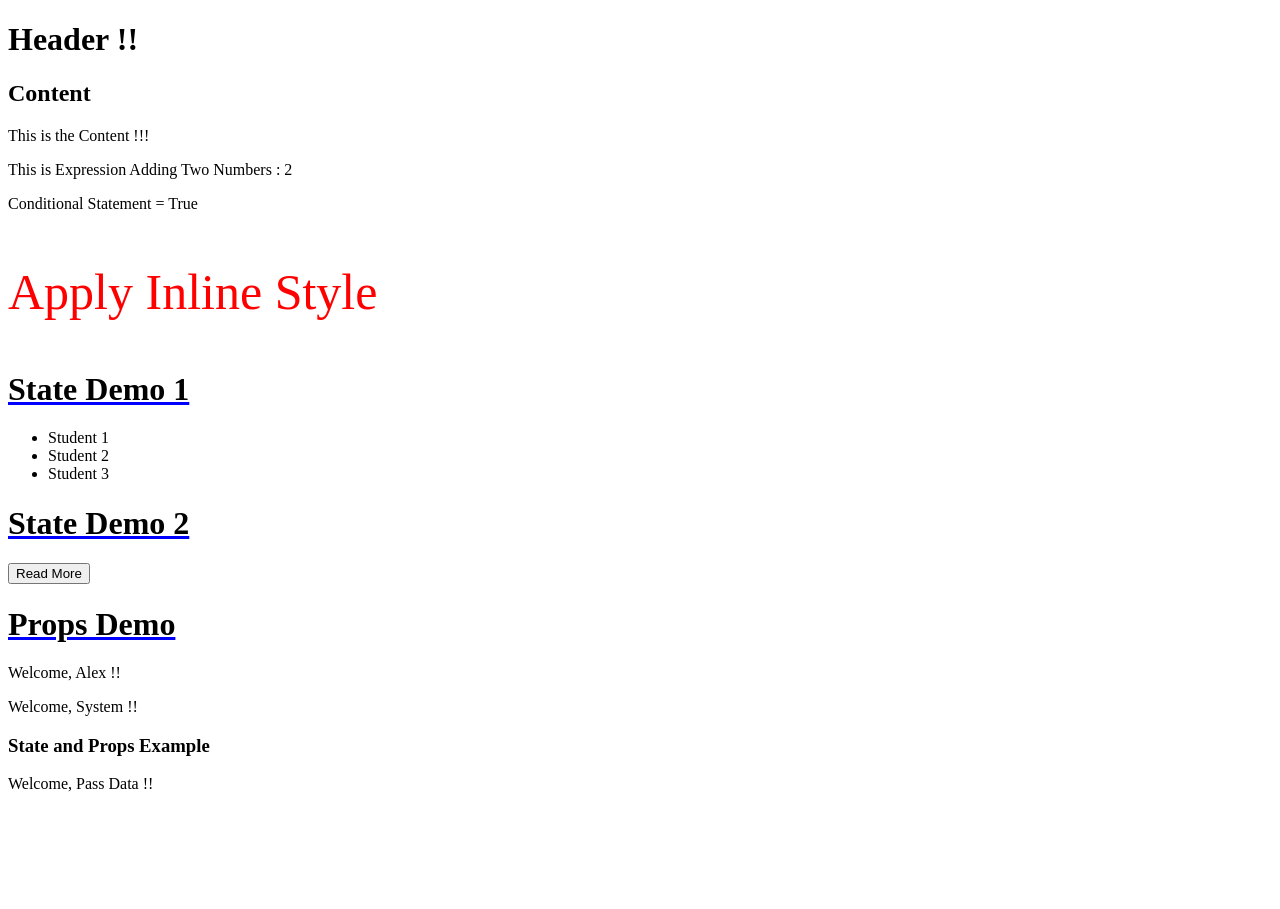
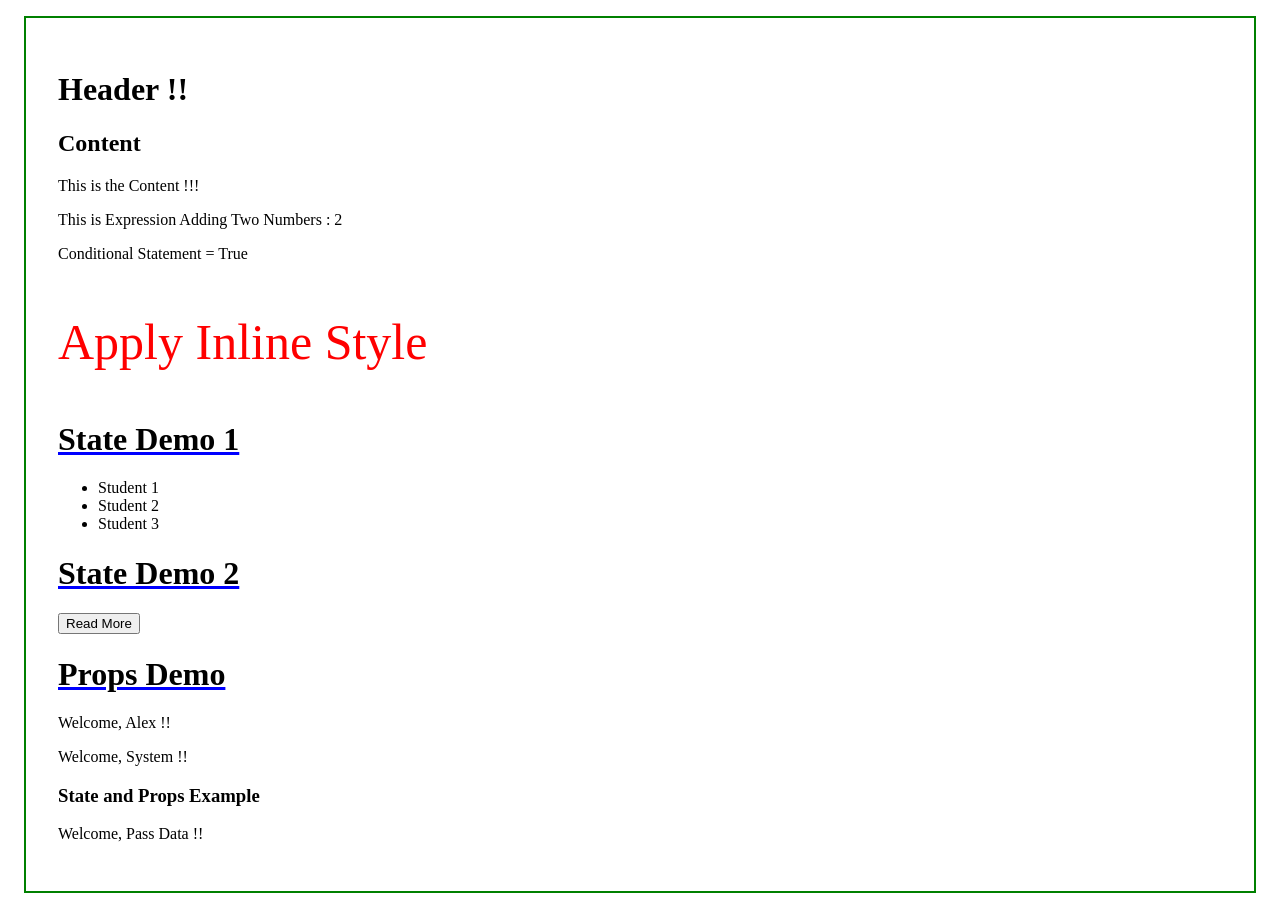
Before and after one commit to fitsumcs/ReactDemo, a React (Create React App) app: page / in a window 1280 px wide. Before the commit the page ends 809 px from the top, so only its background shows below. Built offline with nearby package versions, Linux system fonts and the light colour scheme.

Commit message:
Adding css on App

```diff
--- a/src/App.js
+++ b/src/App.js
@@ -1,6 +1,9 @@
 import React from 'react';
 import Header from './Header';
 import Content from './Content';
+
+// import style.css stylesheet
+import './style.css'
 
 class App extends React.Component{
 
@@ -8,7 +11,7 @@ class App extends React.Component{
   render(){
 
     return(
-      <div>
+      <div className="myStyle">
          <Header />
          <Content />
       </div>
--- a/src/style.css
+++ b/src/style.css
@@ -2,3 +2,11 @@
     text-decoration: underline;
     text-decoration-color: blue;
 }
+
+.myStyle{
+   /* width | style | color */
+  border: 2px solid green;
+
+  padding: 2rem;
+  margin: 1rem;
+}
```
Also changed, not shown: 1 other file (tests, documents, lock files or other folders).
